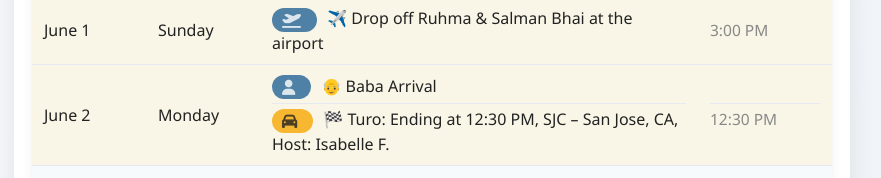
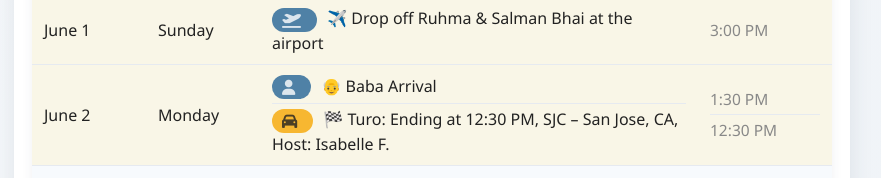
Before and after one commit to zaincbs/Family-Schedule, a plain HTML site: page index.html in a window 1280 px wide. Shown: the part 923-1101 px from the top of the page, without its empty margins (208-1089 px from the left). Drawn offline with Linux system fonts and the light colour scheme.

Commit message:
added baba arrival

```diff
--- a/index.html
+++ b/index.html
@@ -316,7 +316,7 @@ const calendarData = [
       month: "June 2025",
       days: [
         { date: "June 1", day: "Sunday", time: "3:00 PM", event: '<span class="event-badge badge-family"><i class="fa-solid fa-plane-departure event-icon"></i></span> ✈️ Drop off Ruhma & Salman Bhai at the airport', type: "family" },
-        { date: "June 2", day: "Monday", time: "", event: '<span class="event-badge badge-family"><i class="fa-solid fa-user event-icon"></i></span> 👴 Baba Arrival', type: "family" },
+        { date: "June 2", day: "Monday", time: "1:30 PM", event: '<span class="event-badge badge-family"><i class="fa-solid fa-user event-icon"></i></span> 👴 Baba Arrival', type: "family" },
         { date: "June 2", day: "Monday", time: "12:30 PM", event: '<span class="event-badge badge-turo"><i class="fa-solid fa-car event-icon"></i></span> 🏁 Turo: Ending at 12:30 PM, SJC – San Jose, CA, Host: Isabelle F.', type: "turo" },
         { date: "June 3", day: "Tuesday", time: "", event: "No events scheduled", type: "none" },
         { date: "June 4", day: "Wednesday", time: "", event: '<span class="event-badge badge-school"><i class="fa-solid fa-graduation-cap event-icon"></i></span> 🎓 Hammad\'s Pre-K Graduation + Potluck', type: "school" },
```
